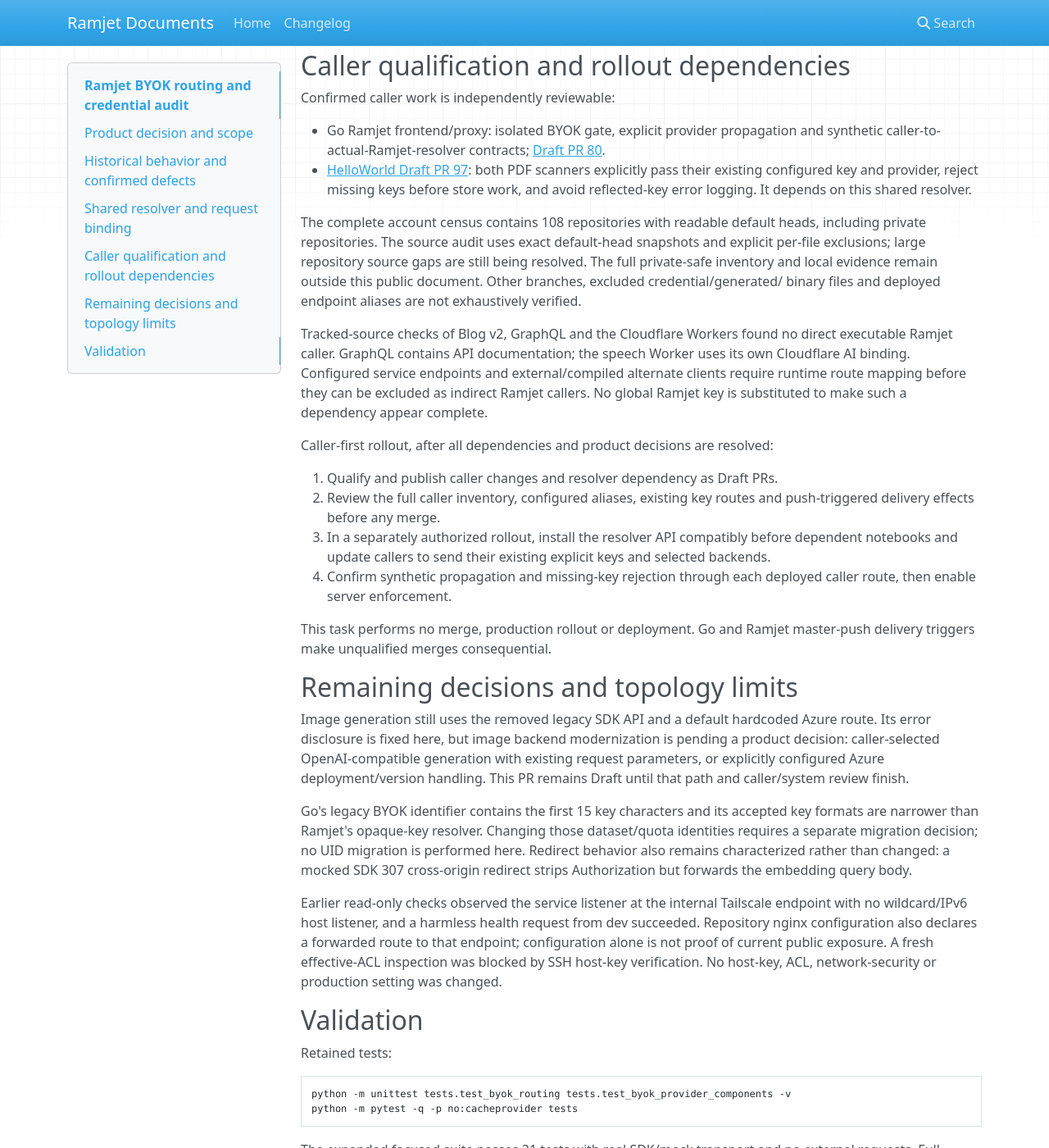
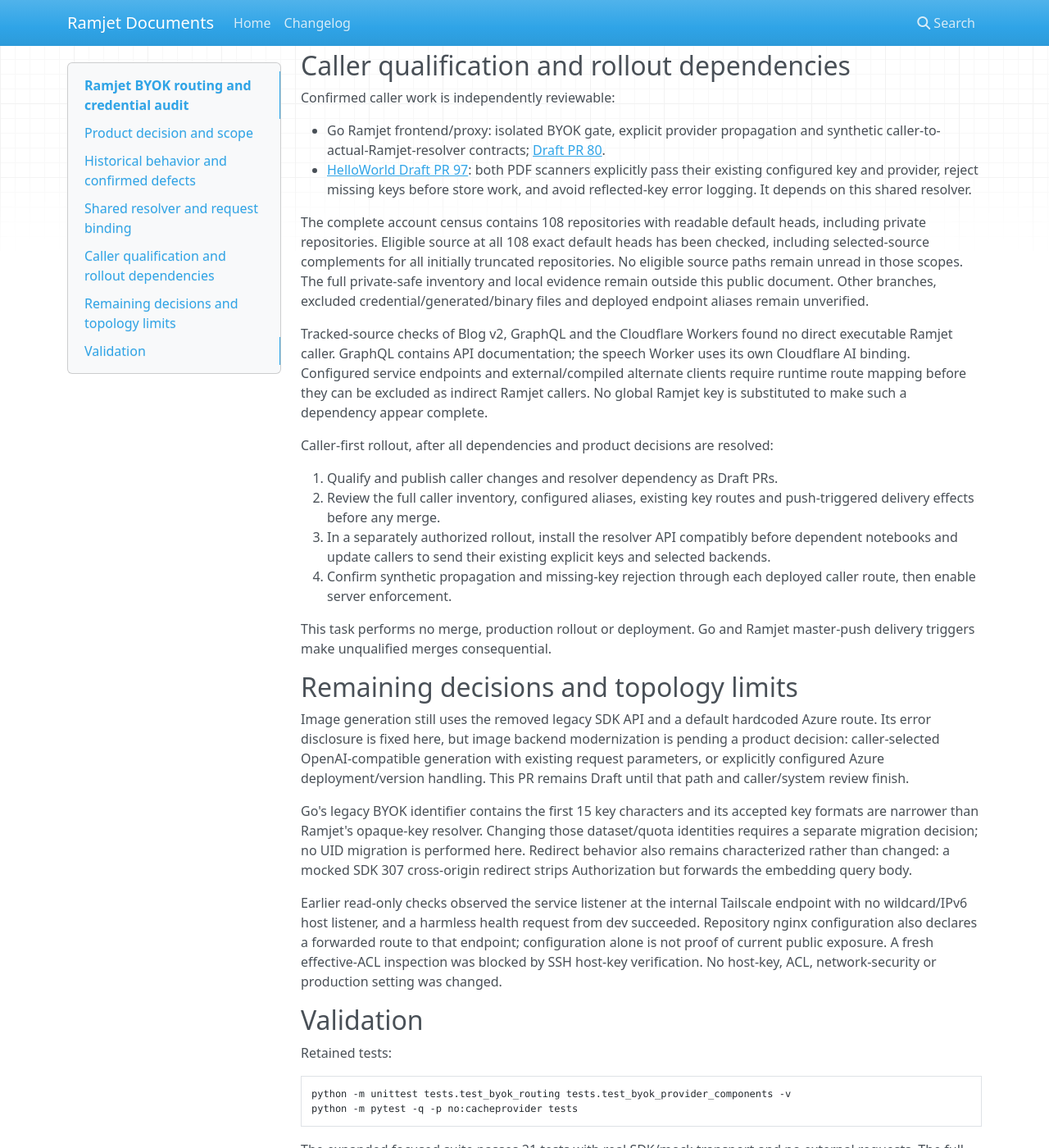
Before and after one commit to Laisky/ramjet, an MkDocs documentation site: the page built from docs/security/byok-provider-routing-242.md, in a window 1280 px wide and 1400 px high, scrolled down 2161 px. Shown: the whole window at 82% size. Built offline with MkDocs 1.6.1, drawn with Linux system fonts in a browser that asks for light colours; nearby versions of some CDN libraries; old or Windows-style settings are respelled for this version of MkDocs; some of the changed text lies outside the part shown.

Commit message:
docs: record completed BYOK source coverage and qualification

````diff
--- a/docs/security/byok-provider-routing-242.md
+++ b/docs/security/byok-provider-routing-242.md
@@ -98,11 +98,12 @@
   It depends on this shared resolver.
 
 The complete account census contains 108 repositories with readable default
-heads, including private repositories. The source audit uses exact default-head
-snapshots and explicit per-file exclusions; large repository source gaps are
-still being resolved. The full private-safe inventory and local evidence remain
-outside this public document. Other branches, excluded credential/generated/
-binary files and deployed endpoint aliases are not exhaustively verified.
+heads, including private repositories. Eligible source at all 108 exact default
+heads has been checked, including selected-source complements for all initially
+truncated repositories. No eligible source paths remain unread in those scopes.
+The full private-safe inventory and local evidence remain outside this public
+document. Other branches, excluded credential/generated/binary files and
+deployed endpoint aliases remain unverified.
 
 Tracked-source checks of Blog v2, GraphQL and the Cloudflare Workers found no
 direct executable Ramjet caller. GraphQL contains API documentation; the speech
@@ -157,9 +158,9 @@
 ```
 
 The expanded focused suite passes 21 tests with real SDK/mock transport and no
-external requests. Full offline validation before the last regression additions
-passed 100 tests on Python 3.12, including exact dependency-export checks.
-Final exact-commit qualification is recorded in the PR.
+external requests. The full offline suite passes 108 tests on both Python 3.10
+and Python 3.12, including exact dependency-export checks. Final exact-commit
+qualification is recorded in the PR.
 
 The shared nonblocking heavy-validation lock serializes suites on dev.
 Qualification containers use CPU/memory/time bounds and no network. Pytest tooling
````
